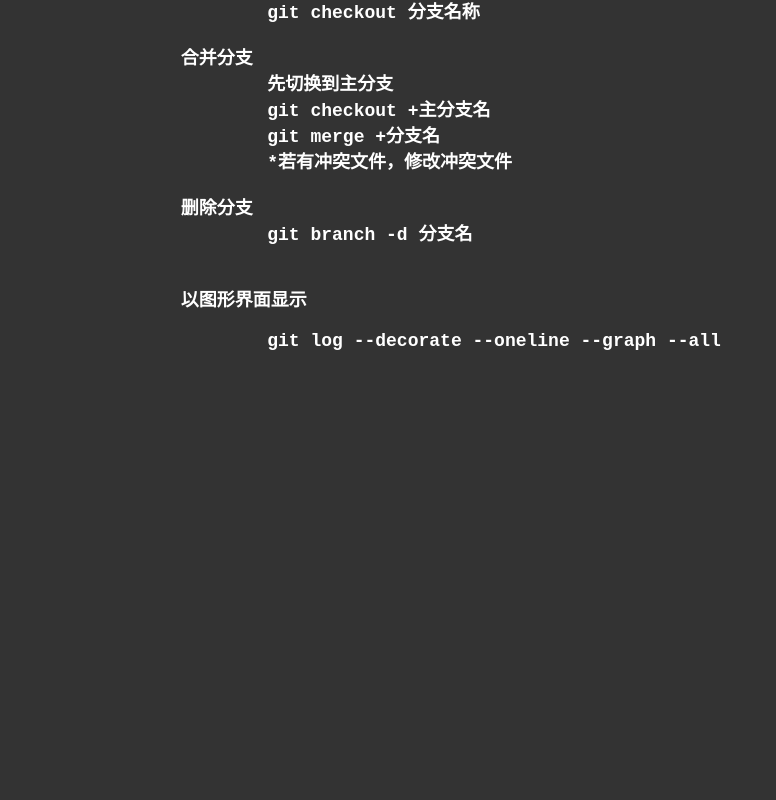
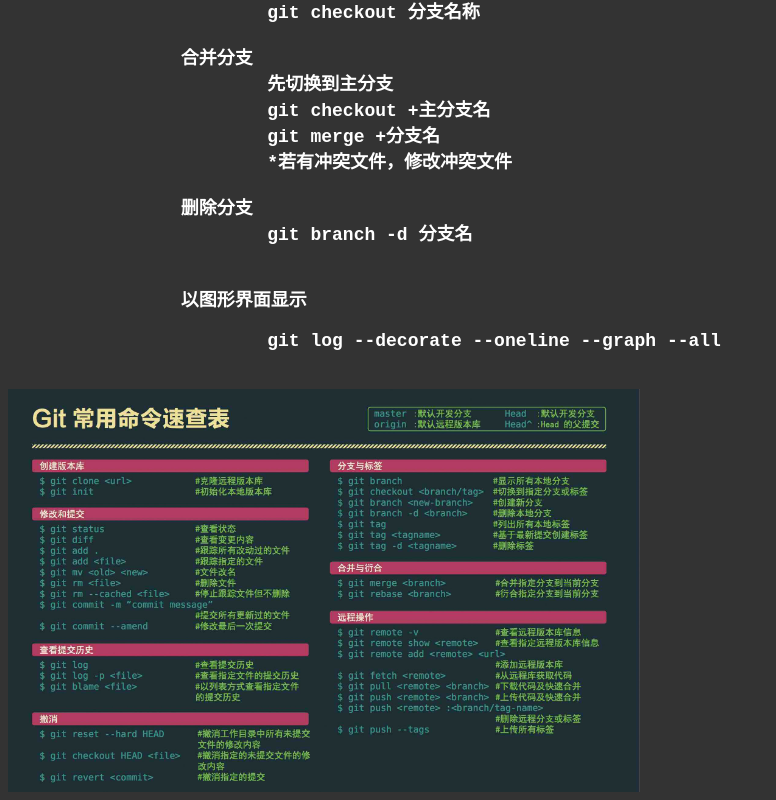
Before and after one commit to albanjin/albanjin.github.io, a plain HTML site: page git.html in a window 1280 px wide. Shown: the part 2182-2982 px from the top of the page, without its empty margins (0-776 px from the left). Before the commit the page ends 2571 px from the top, so only its background shows below. Drawn offline with Linux system fonts and the light colour scheme.

Commit message:
update git image

```diff
--- a/git.html
+++ b/git.html
@@ -120,6 +120,7 @@
 
 			git log --decorate --oneline --graph --all
 	</pre>
+	<img src="./image/git/common.jpg" style='width:50%;'>
 
 </body>
 </html>
```
Also changed, not shown: image/git/common.jpg (added).
